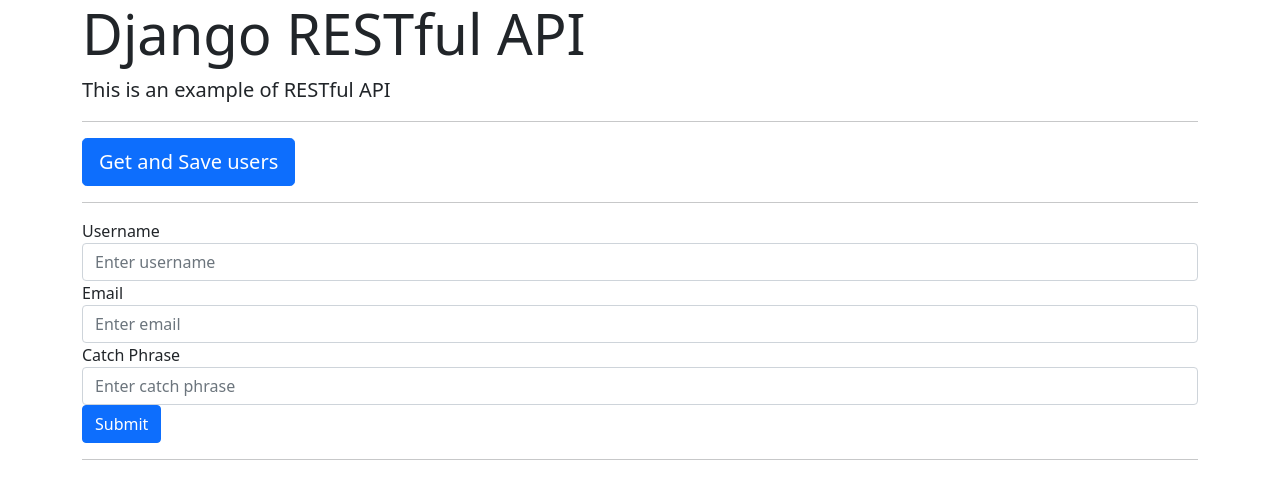
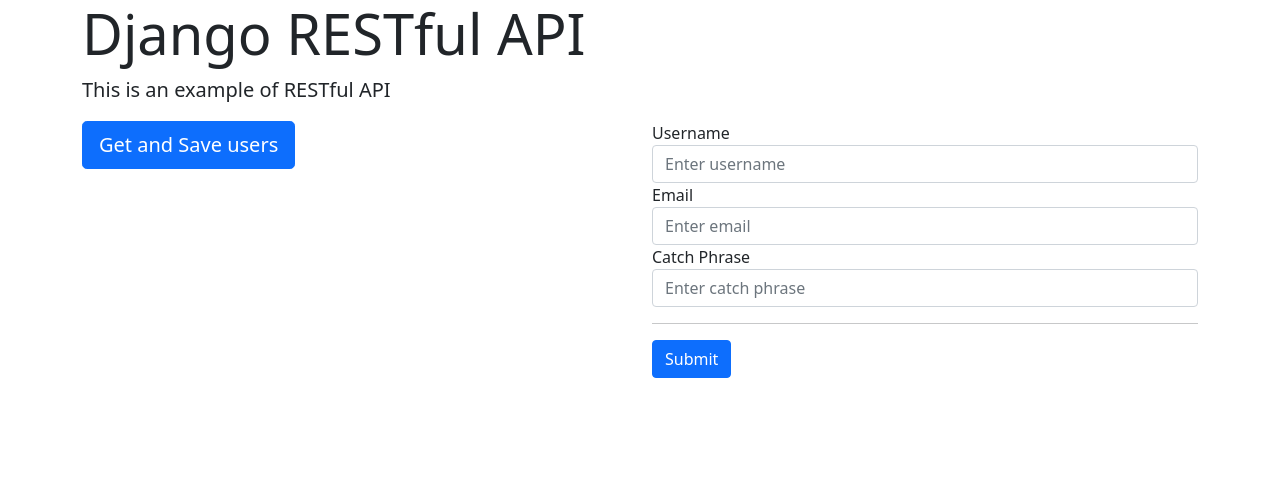
Before and after one commit to nat236919/django-api-test, a Django app: page / in a window 1280 px wide. Shown: the top 499 px of the page. Run offline with Django 3.2, Linux system fonts and the light colour scheme; some libraries are stand-ins or nearby versions.

Commit message:
adjust layout

```diff
--- a/mysite/myapi/templates/myapi/index.html
+++ b/mysite/myapi/templates/myapi/index.html
@@ -17,13 +17,14 @@
       </div>
 
       <!-- Content -->
-      <div>
+      <div class="row">
         <!-- 1. Get and Save Users -->
-        <hr>
+        <div class="col-sm">
           <a class="btn btn-primary btn-lg" onclick="get_data_from_url('https://jsonplaceholder.typicode.com/users');" role="button">Get and Save users</a>
+        </div>
 
         <!-- 2. Add a user -->
-        <hr>
+        <div class="col-sm">
           <form action="/" method="post">
             {% csrf_token %}
             <div class="form-group">
@@ -38,24 +39,30 @@
               <label for="catchPhraseInput">Catch Phrase</label>
               <input type="string" class="form-control" id="catchPhraseInput" name="catchPhraseInput" placeholder="Enter catch phrase" required>
             </div>
+            <div class="form-group">
+              <hr>
               <button type="submit" class="btn btn-primary">Submit</button>
+            </div>
           </form>
+        </div>
 
         <!-- 3. Display all users -->
-        <hr>
         {% if data %}
+        <div class="col-sm">
             <a class="btn btn-info btn-lg" href="#" role="button">Display all users</a>
+        </div>
         {% endif %}
       </div>
 
       <!-- Result -->
-      <div>
       {% if data %}
+      <hr>
+      <div class="row">
         {% for user in data %}
           <p>{{ user.id }} : {{ user.username }} -- {{ user.email }} -- {{ user.catch_phrase }}</p>
         {% endfor %}
+      </div>
       {% endif %}
-      </div>
     </div>
     <!-- Bootstrap Bundle with Popper -->
     <script src="https://cdn.jsdelivr.net/npm/bootstrap@5.0.0-beta1/dist/js/bootstrap.bundle.min.js" integrity="sha384-ygbV9kiqUc6oa4msXn9868pTtWMgiQaeYH7/t7LECLbyPA2x65Kgf80OJFdroafW" crossorigin="anonymous"></script>
```
Lines whose indentation alone changed are shown as unchanged.
